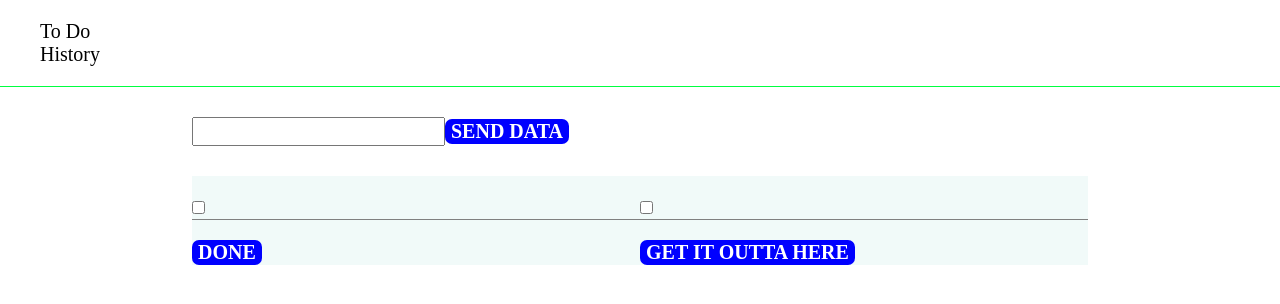
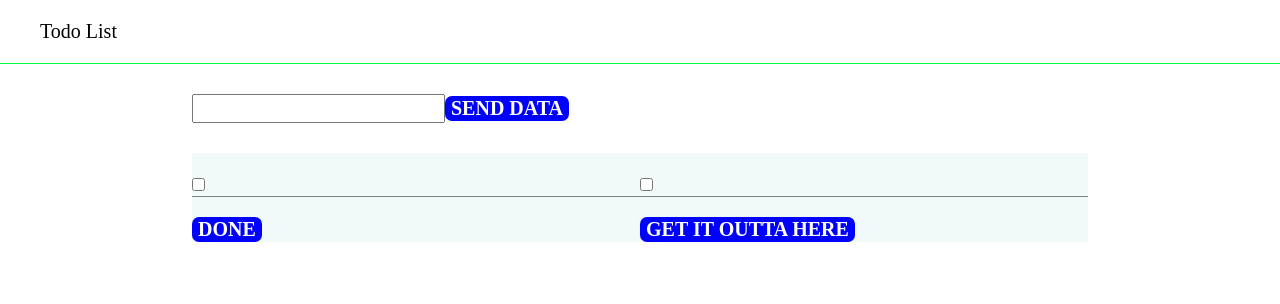
Before and after one commit to iQuixotic/todos_SERN, a React (Create React App) app in the folder client/: page / in a window 1280 px wide. Shown: the top 304 px of the page. Built offline with nearby package versions, Linux system fonts and the light colour scheme; no server answers.

Commit message:
more styling

```diff
--- a/client/src/components/nav/navItems/navItems.js
+++ b/client/src/components/nav/navItems/navItems.js
@@ -5,8 +5,9 @@ import './style.css';
 const NavItems = (props) => {
     return (
         <nav className='nav-items'>
-             <li>To Do<a href={props.link1}>{props.children}</a></li>
-             <li>History<a href={props.link2}>{props.children}</a></li>
+        Todo List
+             {/* <li>To Do<a href={props.link1}>{props.children}</a></li>
+             <li>History<a href={props.link2}>{props.children}</a></li> */}
         </nav>
     );
 }
--- a/client/src/containers/pgs/main/main.js
+++ b/client/src/containers/pgs/main/main.js
@@ -174,16 +174,20 @@ class Main extends React.Component {
           <input id='input_add-new-todo' onChange={this.changeHandler} type='text' name='action' />
           <button onClick={this.dataHandler}>SEND DATA</button>
           <div className='flex margin-top'>
+
             <div className='left-col'>
               <div>{myTable(this.state.all)}</div>
-            <button onClick={this.historyHandler}>DONE</button>
             </div>
 
             <div className='right-col'>
               <div>{myTable(this.state.history)}</div>
-            <button onClick={this.eraseHistoryHandler}>GET IT OUTTA HERE</button>
             </div>
           </div>
+          <div className='btn-group flex'>
+            <div className='half-width'><button onClick={this.historyHandler}>DONE</button></div>
+            <div className='half-width'><button onClick={this.eraseHistoryHandler}>GET IT OUTTA HERE</button></div>
+          </div>
+
       </div>
     </Layout>
     );
--- a/client/src/containers/pgs/main/style.css
+++ b/client/src/containers/pgs/main/style.css
@@ -10,6 +10,14 @@
 .flex {
     background: rgb(241, 250, 249);
     display: flex;
+}
+
+.btn-group {
+
+}
+
+.half-width {
+    width: 50%;
 }
 
 .margin-top {
```
Lines whose indentation alone changed are shown as unchanged.
